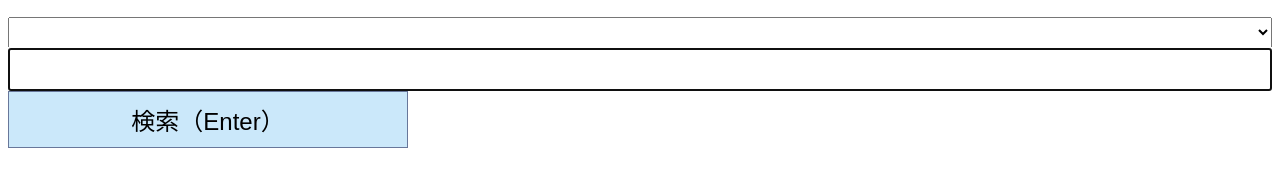
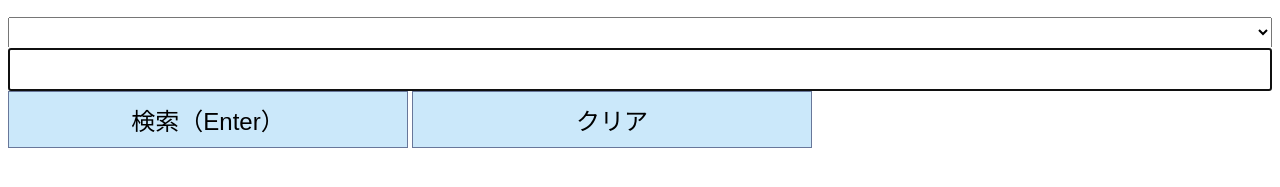
Before and after one commit to mmurak/djd, a plain HTML site: page index.html in a window 1280 px wide. Shown: the part 113-300 px from the top of the page. Drawn offline with Linux system fonts and the light colour scheme.

Commit message:
Added clear button.

```diff
--- a/index.html
+++ b/index.html
@@ -13,7 +13,7 @@
             font-size: 200%;
             width: 100%;
         }
-        .search-button{
+        .buttons{
             width: 48%;
             min-width: 100px;
             max-width: 400px;
@@ -24,7 +24,7 @@
             background: #cbe8fa;
             cursor: pointer;
         }
-        .search-button:active {
+        .buttons:active {
             box-shadow: inset 0 0 2px rgba(128, 128, 128, 0.1);
             transform: translateY(2px);
         }
@@ -35,7 +35,8 @@
         <h2 style="color: red">「あ〜さ」のみ（全角ひらがな／カタカナで入力、空白でクリア）</h2>
         <select class="toc-field" id="TOCSel" onchange="tocChange(this.value);"/>
         <input type="text" id="EntryField" class="entry-field"/><br/>
-        <input type="button" id="SearchButton" class="search-button" value="検索（Enter）" onclick="search();"/>
+        <input type="button" id="SearchButton" class="buttons" value="検索（Enter）" onclick="search();"/>
+        <input type="button" id="clearButton" class="buttons" value="クリア" onclick="clearField();"/>
         <script src="./resources/index.js"></script>
         <script>
             const tocSel = document.getElementById("TOCSel");
@@ -164,6 +165,11 @@ class Regulator {
                 windowOpen(volDir[0][2], val);
             }
 
+            function clearField() {
+                tocSel.selectedIndex = 0;
+                entryField.value = "";
+                entryField.focus();
+            }
         </script>
     </body>
 </html>
```
